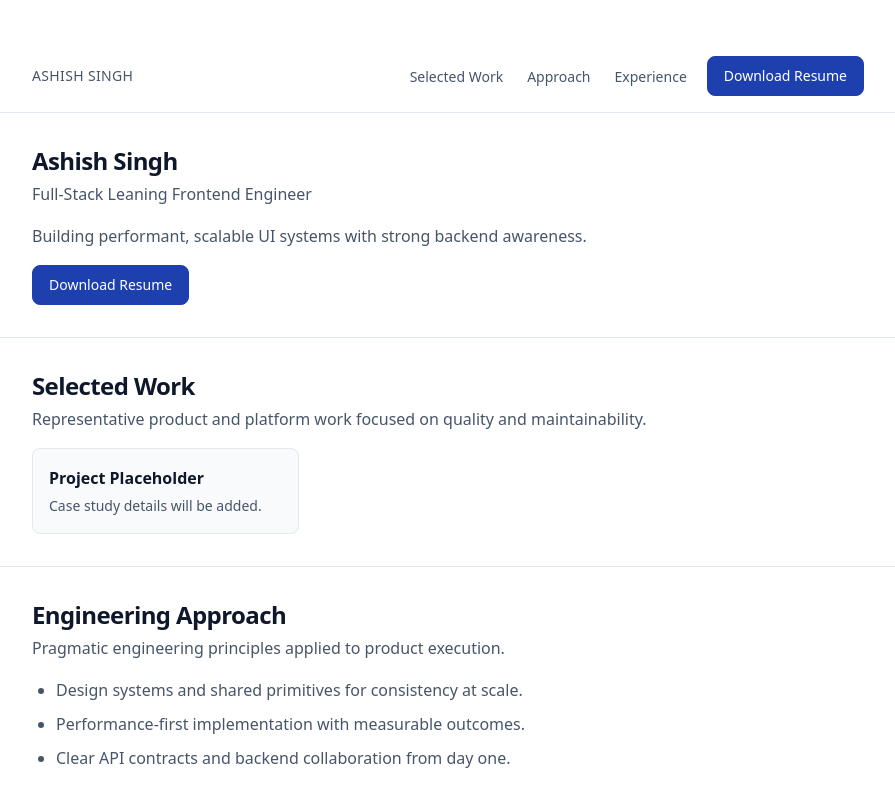
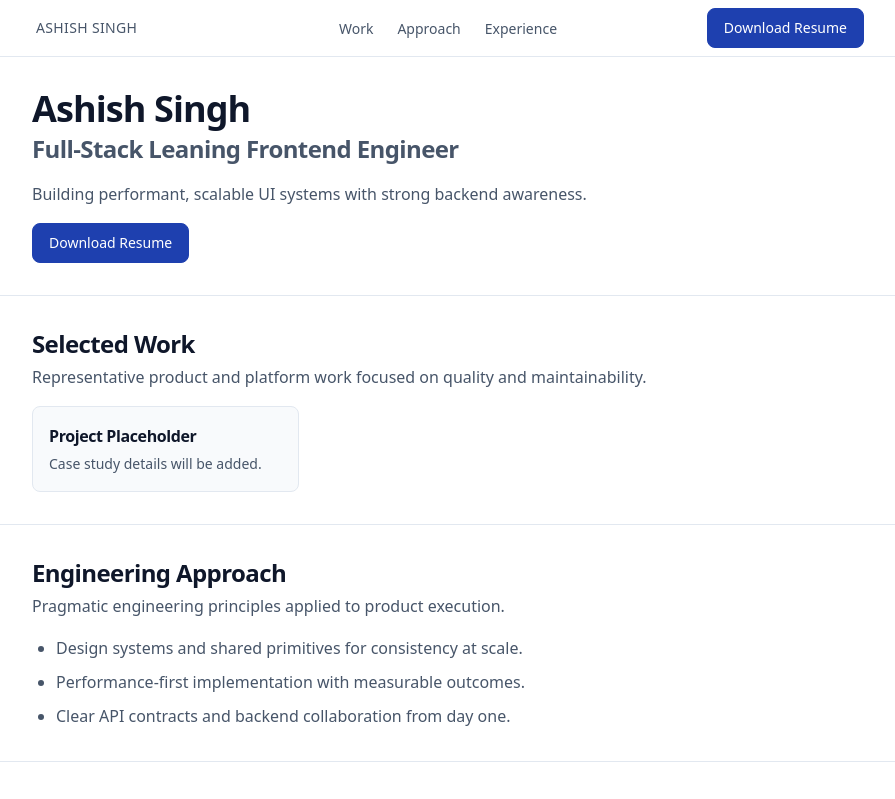
Before and after one commit to ashish-sng/Portfolio-v3, a Next.js app: page / in a window 1280 px wide. Shown: the top 799 px of the page, without its empty margins (192-1087 px from the left). Built offline with nearby package versions, Linux system fonts and the light colour scheme.

Commit message:
feat: Implement sticky header with navigation and resume download, and refactor core UI components with `forwardRef`.

```diff
--- a/src/app/layout.tsx
+++ b/src/app/layout.tsx
@@ -17,8 +17,9 @@ export const metadata: Metadata = {
 
 export default function RootLayout({ children }: Readonly<{ children: React.ReactNode }>) {
   return (
-    <html lang="en">
-      <body className="min-h-screen pb-16 pt-8 sm:pt-10">{children}</body>
+    // Smooth scrolling + sticky header offset support makes in-page anchor navigation predictable.
+    <html lang="en" className="scroll-smooth">
+      <body className="min-h-screen pb-16">{children}</body>
     </html>
   );
 }
--- a/src/app/page.tsx
+++ b/src/app/page.tsx
@@ -1,9 +1,9 @@
 import { Footer } from "@/components/layout/Footer";
-import { Grid } from "@/components/layout/Grid";
-import { Header } from "@/components/layout/Header";
-import { SectionWrapper } from "@/components/layout/SectionWrapper";
 import { selectedProjects } from "@/content/projects";
 import { Button } from "@/components/ui/Button";
+import { Container } from "@/components/ui/Container";
+import { Header } from "@/components/ui/Header";
+import { Section } from "@/components/ui/Section";
 import { Text } from "@/components/ui/Text";
 
 export default function HomePage() {
@@ -17,59 +17,79 @@ export default function HomePage() {
       </a>
       <Header />
       <main id="main-content">
-        <SectionWrapper
-          id="hero"
-          title="Ashish Singh"
-          description="Full-Stack Leaning Frontend Engineer"
-          aria-label="Hero"
-        >
+        <Section id="hero" aria-labelledby="hero-title">
+          <Container className="space-y-spacing-md">
+            <header className="space-y-spacing-xs">
+              <Text id="hero-title" variant="h1">
+                Ashish Singh
+              </Text>
+              <Text variant="h2" className="text-muted">
+                Full-Stack Leaning Frontend Engineer
+              </Text>
+            </header>
             <Text variant="body" className="max-w-2xl text-muted">
               Building performant, scalable UI systems with strong backend awareness.
             </Text>
             <Button>Download Resume</Button>
-        </SectionWrapper>
+          </Container>
+        </Section>
 
-        <SectionWrapper
-          id="selected-work"
-          title="Selected Work"
-          description="Representative product and platform work focused on quality and maintainability."
-        >
-          <Grid aria-label="Project cards">
+        <Section id="selected-work" aria-labelledby="work-title">
+          <Container className="space-y-spacing-md">
+            <header className="space-y-spacing-xs">
+              <Text id="work-title" variant="h2">
+                Selected Work
+              </Text>
+              <Text variant="body" className="text-muted">
+                Representative product and platform work focused on quality and maintainability.
+              </Text>
+            </header>
+            <div className="grid grid-cols-1 gap-spacing-md sm:grid-cols-2 lg:grid-cols-3" aria-label="Project cards">
               {selectedProjects.map((project) => (
                 <article key={project.name} className="rounded-radius-md border border-border bg-surface p-spacing-md">
-                <Text as="h3" variant="body" className="font-semibold text-foreground">
-                  {project.name}
-                </Text>
+                  <Text variant="h3">{project.name}</Text>
                   <Text variant="small" className="mt-spacing-xs text-muted">
                     {project.summary}
                   </Text>
                 </article>
               ))}
-          </Grid>
-        </SectionWrapper>
+            </div>
+          </Container>
+        </Section>
 
-        <SectionWrapper
-          id="engineering-approach"
-          title="Engineering Approach"
-          description="Pragmatic engineering principles applied to product execution."
-        >
+        <Section id="engineering-approach" aria-labelledby="approach-title">
+          <Container className="space-y-spacing-md">
+            <header className="space-y-spacing-xs">
+              <Text id="approach-title" variant="h2">
+                Engineering Approach
+              </Text>
+              <Text variant="body" className="text-muted">
+                Pragmatic engineering principles applied to product execution.
+              </Text>
+            </header>
             <ul className="list-disc space-y-spacing-sm pl-spacing-lg text-small text-muted sm:text-base">
               <li>Design systems and shared primitives for consistency at scale.</li>
               <li>Performance-first implementation with measurable outcomes.</li>
               <li>Clear API contracts and backend collaboration from day one.</li>
             </ul>
-        </SectionWrapper>
+          </Container>
+        </Section>
 
-        <SectionWrapper
-          id="experience"
-          title="Experience"
-          description="Highlights from roles where engineering execution improved product outcomes."
-          bordered={false}
-        >
+        <Section id="experience" aria-labelledby="experience-title" bordered={false}>
+          <Container className="space-y-spacing-md">
+            <header className="space-y-spacing-xs">
+              <Text id="experience-title" variant="h2">
+                Experience
+              </Text>
+              <Text variant="body" className="text-muted">
+                Highlights from roles where engineering execution improved product outcomes.
+              </Text>
+            </header>
             <Text variant="body" className="text-muted">
               Experience timeline and role details will be added.
             </Text>
-        </SectionWrapper>
+          </Container>
+        </Section>
       </main>
       <Footer />
     </div>
--- a/src/components/ui/Button.tsx
+++ b/src/components/ui/Button.tsx
@@ -1,20 +1,23 @@
-import type { ButtonHTMLAttributes } from "react";
+import { forwardRef, type ButtonHTMLAttributes, type MouseEventHandler, type ReactNode } from "react";
 
 type ButtonVariant = "primary" | "secondary";
 
-type ButtonProps = ButtonHTMLAttributes<HTMLButtonElement> & {
+export type ButtonProps = Omit<ButtonHTMLAttributes<HTMLButtonElement>, "children" | "className" | "onClick"> & {
   variant?: ButtonVariant;
+  className?: string;
+  children: ReactNode;
+  onClick?: MouseEventHandler<HTMLButtonElement>;
 };
 
 const variantClasses: Record<ButtonVariant, string> = {
-  primary:
-    "bg-accent text-background border border-accent hover:bg-accent/90 focus-visible:ring-accent/40",
-  secondary:
-    "bg-surface text-foreground border border-border hover:bg-surface/80 focus-visible:ring-border"
+  primary: "border border-accent bg-accent text-background hover:bg-accent/90 focus-visible:ring-accent/40",
+  secondary: "border border-border bg-surface text-foreground hover:bg-surface/80 focus-visible:ring-accent/30"
 };
 
-export function Button({ variant = "primary", className = "", type = "button", children, ...props }: ButtonProps) {
-  // Semantic variant classes keep visual intent stable while token values can evolve by theme.
+export const Button = forwardRef<HTMLButtonElement, ButtonProps>(function Button(
+  { variant = "primary", className = "", type = "button", children, ...props },
+  ref
+) {
   const classes = [
     "inline-flex items-center justify-center rounded-radius-md px-spacing-md py-spacing-sm text-small font-medium transition-colors",
     "focus-visible:outline-none focus-visible:ring-2 focus-visible:ring-offset-0 disabled:cursor-not-allowed disabled:opacity-60",
@@ -25,8 +28,8 @@ export function Button({ variant = "primary", className = "", type = "button", c
     .join(" ");
 
   return (
-    <button type={type} className={classes} {...props}>
+    <button ref={ref} type={type} className={classes} {...props}>
       {children}
     </button>
   );
-}
+});
--- a/src/components/ui/Container.tsx
+++ b/src/components/ui/Container.tsx
@@ -1,14 +1,16 @@
-import type { ComponentPropsWithoutRef } from "react";
+import { forwardRef, type HTMLAttributes } from "react";
 
-type ContainerProps = ComponentPropsWithoutRef<"div">;
+export type ContainerProps = HTMLAttributes<HTMLDivElement>;
 
-export function Container({ className = "", children, ...props }: ContainerProps) {
-  // Centralized container constraints prevent one-off width/padding drift across pages.
+export const Container = forwardRef<HTMLDivElement, ContainerProps>(function Container(
+  { className = "", children, ...props },
+  ref
+) {
   const classes = ["mx-auto w-full max-w-4xl px-6 sm:px-8", className].filter(Boolean).join(" ");
 
   return (
-    <div className={classes} {...props}>
+    <div ref={ref} className={classes} {...props}>
       {children}
     </div>
   );
-}
+});
--- /dev/null
+++ b/src/components/ui/Header.tsx
@@ -0,0 +1,119 @@
+"use client";
+
+import Link from "next/link";
+import { useEffect, useState } from "react";
+import { Container } from "@/components/ui/Container";
+import { Text } from "@/components/ui/Text";
+
+const navLinks = [
+  { href: "#selected-work", label: "Work" },
+  { href: "#engineering-approach", label: "Approach" },
+  { href: "#experience", label: "Experience" }
+] as const;
+
+export function Header() {
+  const [menuOpen, setMenuOpen] = useState(false);
+  const [isScrolled, setIsScrolled] = useState(false);
+
+  useEffect(() => {
+    const onScroll = () => setIsScrolled(window.scrollY > 8);
+    onScroll();
+    window.addEventListener("scroll", onScroll, { passive: true });
+    return () => window.removeEventListener("scroll", onScroll);
+  }, []);
+
+  return (
+    // Sticky navigation keeps section links and resume access persistent while browsing long pages.
+    <header
+      className={[
+        "sticky top-0 z-50 border-b border-border bg-background/95 text-foreground backdrop-blur",
+        isScrolled ? "shadow-sm" : ""
+      ]
+        .filter(Boolean)
+        .join(" ")}
+      role="banner"
+    >
+      <Container className="py-spacing-sm">
+        <div className="grid grid-cols-[1fr_auto] items-center gap-spacing-sm md:grid-cols-[1fr_auto_1fr]">
+          <Link
+            href="#hero"
+            className="justify-self-start rounded-radius-sm px-spacing-xs py-spacing-xs focus-visible:outline-none focus-visible:ring-2 focus-visible:ring-accent/40"
+            onClick={() => setMenuOpen(false)}
+          >
+            <Text variant="small" className="font-medium uppercase tracking-wide text-muted">
+              Ashish Singh
+            </Text>
+          </Link>
+
+          <nav aria-label="Section navigation" className="hidden justify-self-center md:block">
+            <ul className="flex items-center gap-spacing-md">
+              {navLinks.map((item) => (
+                <li key={item.href}>
+                  <Link
+                    href={item.href}
+                    className="rounded-radius-sm px-spacing-xs py-spacing-xs text-small text-muted transition-colors hover:text-foreground focus-visible:outline-none focus-visible:ring-2 focus-visible:ring-accent/40"
+                  >
+                    {item.label}
+                  </Link>
+                </li>
+              ))}
+            </ul>
+          </nav>
+
+          <div className="hidden justify-self-end md:block">
+            {/* Resume should be exposed as a clear button-like action so users and screen readers
+               can find the primary hiring CTA immediately without hunting in the page body. */}
+            <a
+              href="/resume.pdf"
+              download
+              className="inline-flex items-center rounded-radius-md border border-accent bg-accent px-spacing-md py-spacing-sm text-small font-medium text-background transition-colors hover:bg-accent/90 focus-visible:outline-none focus-visible:ring-2 focus-visible:ring-accent/40"
+            >
+              Download Resume
+            </a>
+          </div>
+
+          <button
+            type="button"
+            className="justify-self-end rounded-radius-md border border-border bg-surface px-spacing-sm py-spacing-xs text-small text-foreground focus-visible:outline-none focus-visible:ring-2 focus-visible:ring-accent/40 md:hidden"
+            aria-expanded={menuOpen}
+            aria-controls="mobile-nav"
+            aria-label={menuOpen ? "Close menu" : "Open menu"}
+            onClick={() => setMenuOpen((value) => !value)}
+          >
+            Menu
+          </button>
+        </div>
+
+        {menuOpen ? (
+          <nav
+            id="mobile-nav"
+            aria-label="Mobile section navigation"
+            className="mt-spacing-sm space-y-spacing-sm border-t border-border pt-spacing-sm md:hidden"
+          >
+            <ul className="space-y-spacing-xs">
+              {navLinks.map((item) => (
+                <li key={item.href}>
+                  <Link
+                    href={item.href}
+                    className="block rounded-radius-sm px-spacing-xs py-spacing-xs text-small text-muted hover:text-foreground focus-visible:outline-none focus-visible:ring-2 focus-visible:ring-accent/40"
+                    onClick={() => setMenuOpen(false)}
+                  >
+                    {item.label}
+                  </Link>
+                </li>
+              ))}
+            </ul>
+            <a
+              href="/resume.pdf"
+              download
+              className="inline-flex items-center rounded-radius-md border border-accent bg-accent px-spacing-md py-spacing-sm text-small font-medium text-background transition-colors hover:bg-accent/90 focus-visible:outline-none focus-visible:ring-2 focus-visible:ring-accent/40"
+              onClick={() => setMenuOpen(false)}
+            >
+              Download Resume
+            </a>
+          </nav>
+        ) : null}
+      </Container>
+    </header>
+  );
+}
--- a/src/components/ui/Section.tsx
+++ b/src/components/ui/Section.tsx
@@ -1,8 +1,9 @@
-import type { ComponentPropsWithoutRef } from "react";
+import { forwardRef, type HTMLAttributes } from "react";
 
 type SectionSpacing = "md" | "lg";
 
-type SectionProps = ComponentPropsWithoutRef<"section"> & {
+export type SectionProps = Omit<HTMLAttributes<HTMLElement>, "id"> & {
+  id?: string;
   bordered?: boolean;
   spacing?: SectionSpacing;
 };
@@ -12,26 +13,17 @@ const spacingClasses: Record<SectionSpacing, string> = {
   lg: "py-spacing-xl sm:py-[2.5rem]"
 };
 
-export function Section({
-  bordered = true,
-  spacing = "md",
-  className = "",
-  children,
-  ...props
-}: SectionProps) {
-  // Default section rhythm enforces predictable spacing and separators across the page.
-  const classes = [
-    "space-y-spacing-md",
-    spacingClasses[spacing],
-    bordered ? "border-b border-border" : "",
-    className
-  ]
+export const Section = forwardRef<HTMLElement, SectionProps>(function Section(
+  { id, bordered = true, spacing = "md", className = "", children, ...props },
+  ref
+) {
+  const classes = ["space-y-spacing-md", spacingClasses[spacing], bordered ? "border-b border-border" : "", className]
     .filter(Boolean)
     .join(" ");
 
   return (
-    <section className={classes} {...props}>
+    <section ref={ref as never} id={id} className={classes} {...props}>
       {children}
     </section>
   );
-}
+});
--- a/src/components/ui/Text.tsx
+++ b/src/components/ui/Text.tsx
@@ -1,34 +1,40 @@
-import type { ComponentPropsWithoutRef, ElementType, ReactNode } from "react";
+import { forwardRef, type ElementType, type HTMLAttributes, type ReactNode } from "react";
 
-type TextVariant = "h1" | "h2" | "body" | "small";
+export type TextVariant = "h1" | "h2" | "h3" | "body" | "small";
 
-type TextProps<T extends ElementType = "p"> = {
-  as?: T;
+export type TextProps = Omit<HTMLAttributes<HTMLElement>, "children" | "className"> & {
+  as?: ElementType;
   variant?: TextVariant;
   className?: string;
   children: ReactNode;
-} & Omit<ComponentPropsWithoutRef<T>, "as" | "children" | "className">;
+};
 
 const variantClasses: Record<TextVariant, string> = {
   h1: "text-h1 font-semibold tracking-tight",
   h2: "text-h2 font-semibold tracking-tight",
+  h3: "text-body font-semibold tracking-tight",
   body: "text-body",
   small: "text-small"
 };
 
-export function Text<T extends ElementType = "p">({
-  as,
-  variant = "body",
-  className = "",
-  children,
-  ...props
-}: TextProps<T>) {
-  const Component = (as ?? "p") as ElementType;
+const defaultElementByVariant: Record<TextVariant, ElementType> = {
+  h1: "h1",
+  h2: "h2",
+  h3: "h3",
+  body: "p",
+  small: "p"
+};
+
+export const Text = forwardRef<HTMLElement, TextProps>(function Text(
+  { as, variant = "body", className = "", children, ...props },
+  ref
+) {
+  const Component = (as ?? defaultElementByVariant[variant]) as ElementType;
   const classes = [variantClasses[variant], className].filter(Boolean).join(" ");
 
   return (
-    <Component className={classes} {...props}>
+    <Component ref={ref as never} className={classes} {...props}>
       {children}
     </Component>
   );
-}
+});
--- a/src/styles/globals.css
+++ b/src/styles/globals.css
@@ -49,6 +49,12 @@ body {
   @apply bg-background text-foreground text-base antialiased;
 }
 
+/* In-page anchors (#work, #experience, etc.) scroll to sections with top breathing room
+   so sticky navigation does not cover headings when linked from the header. */
+section[id] {
+  scroll-margin-top: 5.5rem;
+}
+
 @layer utilities {
   /* Utility uses theme() indirection so spacing changes are centralized in tokens.
      This keeps spacing consistent and avoids ad-hoc one-off values in components. */
```
Also changed, not shown: 1 other file (tests, documents, lock files or other folders). Lines whose indentation alone changed are shown as unchanged.
